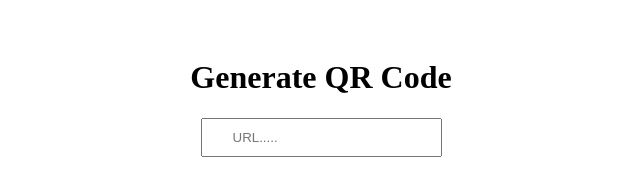
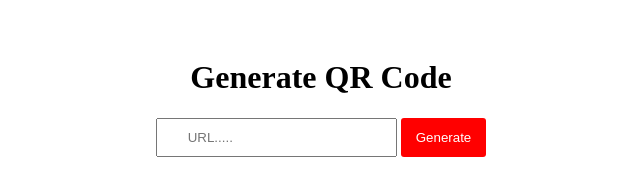
Before and after one commit to tazbir01/qr-code, a plain HTML site: page index.html in a window 1280 px wide. Shown: the whole page, without its empty margins (319-959 px from the left). Drawn offline with Linux system fonts and the light colour scheme.

Commit message:
added button

```diff
--- a/index.html
+++ b/index.html
@@ -10,6 +10,9 @@
     <h1>Generate QR Code</h1>
 
     <input type="url" name="" id="url" placeholder="URL.....">
+    <button class="btn">Generate</button>
+
+
 
     <script src="script.js"></script>
 </body>
--- a/style.css
+++ b/style.css
@@ -6,3 +6,11 @@ body{
 #url{
     padding: 10px 30px;
 }
+
+.btn{
+    border: none;
+    padding: 12px 15px;
+    color: white;
+    background: red;
+    border-radius: 3px;
+}
```
